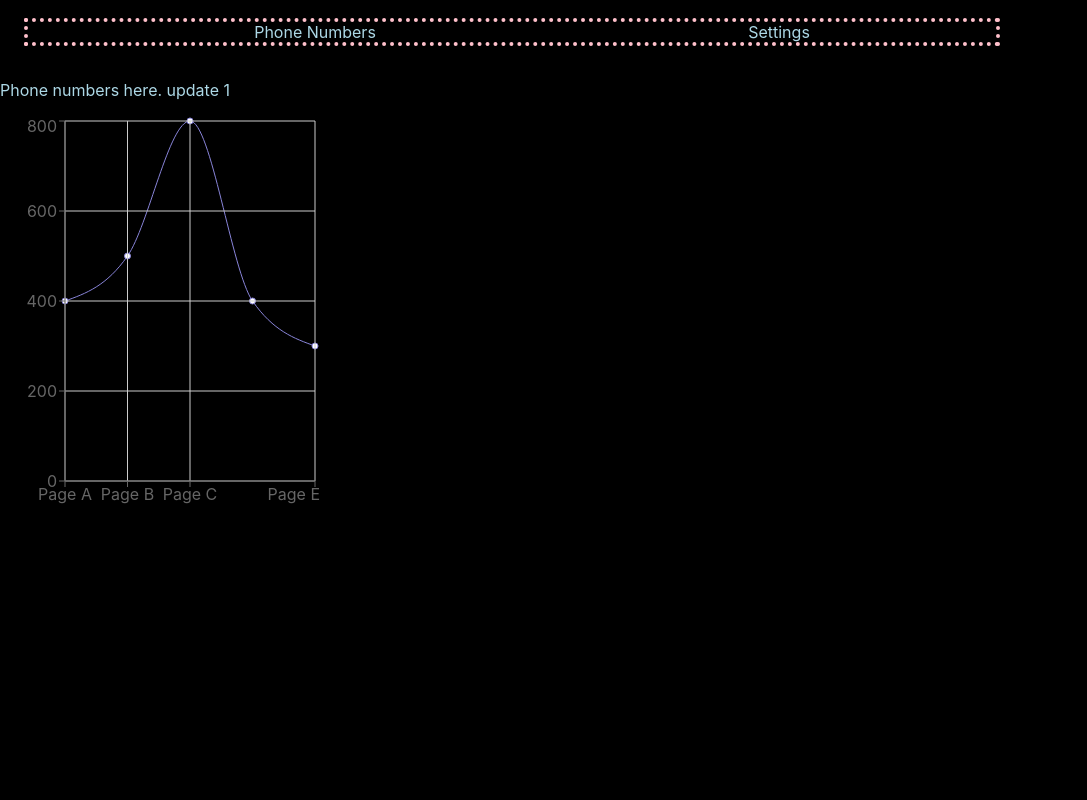
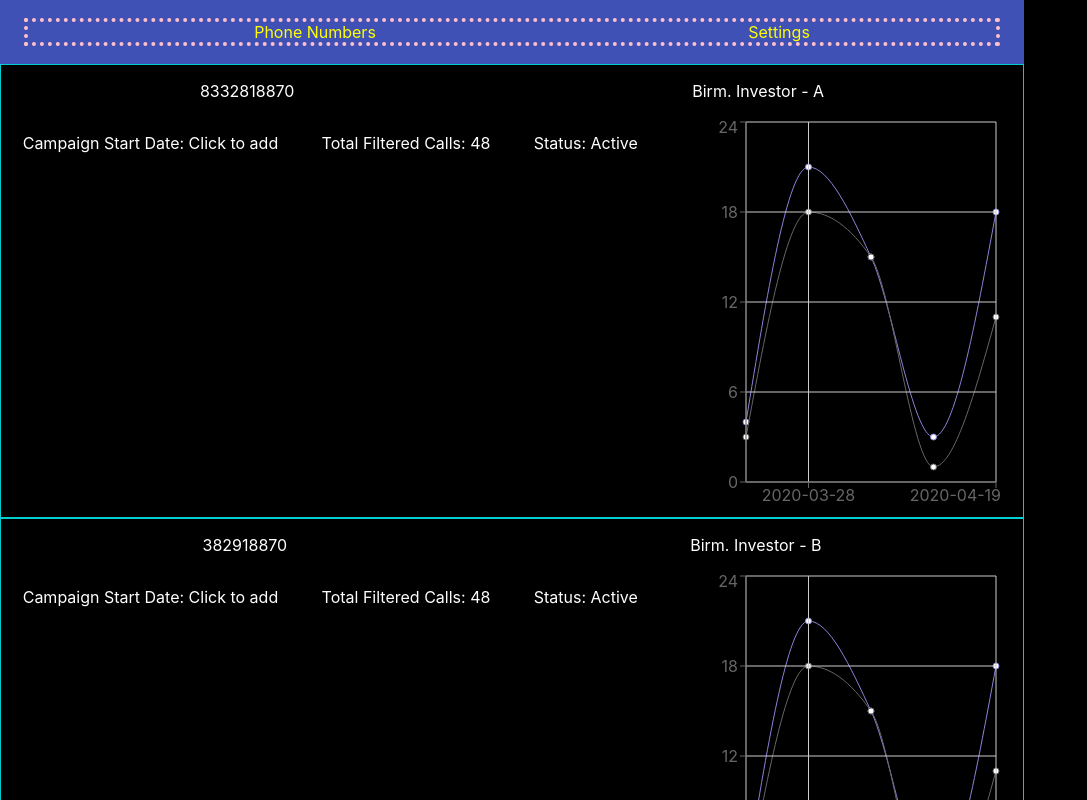
Before and after one commit to SeanDez/callTrackVoipFrontEnd, a React (Create React App) app: page /numbers in a window 1280 px wide. Shown: the top 800 px of the page, without its empty margins (0-1087 px from the left). Built offline with nearby package versions, Linux system fonts and the light colour scheme.

Commit message:
setup chart and fake data

```diff
--- a/src/App.css
+++ b/src/App.css
@@ -1,5 +1,14 @@
-* {
+body {
+  height: 100vh;
   background-color: black;
+  color: white;
+}
+
+a {
+  color: yellow;
+}
+
+a:visited {
   color: lightblue;
 }
 
--- /dev/null
+++ b/src/Utilities.tsx
@@ -0,0 +1,11 @@
+
+export default class Utilities {
+
+  static capitalize(string: string) {
+    if (string.length > 0) {
+      return string[0].toUpperCase() + string.slice(1);
+    }
+
+    return string;
+  }
+}
--- a/src/phoneCalls/PhoneCalls.tsx
+++ b/src/phoneCalls/PhoneCalls.tsx
@@ -1,33 +1,14 @@
 import React from 'react';
 import { LineChart, Line, CartesianGrid, XAxis, YAxis, Tooltip } from 'recharts';
-import { NONAME } from 'dns';
+import styled from 'styled-components';
+import { fakeData } from './fakeData';
+import { PhoneNumberData } from './PhoneNumberDataInterface';
+import Utilities from "../Utilities";
+import { WeeklyCallData } from "./WeeklyCallDataInterface";
 
-interface SingleCallData {
-  sourceNumber: string,
-  destinationNumber: string,
-  callTime: string
-}
+const data = fakeData
 
-interface NumberData {
-  phoneNumber: string,
-  campaignName: string | null,
-  callData: Array<SingleCallData>
-}
-
-const fakeData: NumberData[] = [
-  { phoneNumber: "8332818870", campaignName: "Birm. Investor - A", callData: [
-    { sourceNumber: "3823844123", destinationNumber: "8332818870", callTime: "00:32" },
-    { sourceNumber: "8323844123", destinationNumber: "2332818870", callTime: "00:12" }
-  ] },
-  { phoneNumber: "2632818870", campaignName: null, callData: [
-    { sourceNumber: "3823844123", destinationNumber: "8332818870", callTime: "00:32" },
-    { sourceNumber: "8323844123", destinationNumber: "2332818870", callTime: "00:12" }
-  ] },
-];
-
-interface PropsShape {}
-
-const data = [
+const data2 = [
   {name: 'Page A', uv: 400, pv: 2400, amt: 2400},
   {name: 'Page B', uv: 500, pv: 2400, amt: 2400},
   {name: 'Page C', uv: 800, pv: 2400, amt: 2400},
@@ -36,20 +17,48 @@ const data = [
 ];
 
 const tooltipWrapperStyle = {
-  width: 100,
   border: "1px solid black !important",
   padding: "0 !important",
   margin: "0 !important"
 }
 
+interface PropsShape {}
+
 export default (props: PropsShape) => (
   <section>
-    { fakeData.map
+    { fakeData.map((dataItem: PhoneNumberData) => {
+      const totalFilteredCalls = sumFilteredWeeklyCallCounts(dataItem.callData);
+
+      const recordStatus: string = Utilities.capitalize(dataItem.status);
+
+      return (
+        <OuterContainer>
+          <WrappedHeaderLine>
+            <p>{dataItem.phoneNumber}</p>
+            <p>{dataItem.campaignName || "Click to add a campaign name"}</p>
+          </WrappedHeaderLine>
+
+          <WrappedHeaderLine>
+            <p>Campaign Start Date: Click to add</p>
+            <p>Total Filtered Calls: {totalFilteredCalls}</p>
+            <p>Status: {recordStatus}</p>
+            <LineChart width={320} height={400} data={dataItem.callData}>
+              <Line type="monotone" dataKey="rawCallCount" stroke="#8884d8" />
+              <Line type="monotone" dataKey="filteredCallCount" stroke="#666" />
+              <CartesianGrid stroke="#ccc" />
+              <XAxis dataKey="weekMonthYear" />
+              <YAxis />
+              <Tooltip wrapperStyle={tooltipWrapperStyle} />
+            </LineChart>
+          </WrappedHeaderLine>
+        </OuterContainer>
+      )
+    })
 
     }
-    <p>Phone numbers here. update 1</p>
+    <p>Phone numbers here</p>
 
-    <LineChart width={320} height={400} data={data}>
+    <LineChart width={320} height={400} data={data2}>
       <Line type="monotone" dataKey="uv" stroke="#8884d8" />
       <CartesianGrid stroke="#ccc" />
       <XAxis dataKey="name" />
@@ -58,3 +67,21 @@ export default (props: PropsShape) => (
     </LineChart>
   </section>
 );
+
+const WrappedHeaderLine = styled.div`
+  display: flex;
+  flex-flow: row wrap;
+  justify-content: space-around;
+  max-width: 1200px;
+`;
+
+const OuterContainer = styled.div`
+  border: 1px solid darkturquoise;
+`;
+
+
+function sumFilteredWeeklyCallCounts(weeklyCounts: Array<WeeklyCallData>): number {
+  return weeklyCounts.reduce((runningTotal: number, currentObject) => {
+    return runningTotal + currentObject.filteredCallCount;
+  }, 0)
+}
--- /dev/null
+++ b/src/phoneCalls/PhoneNumberDataInterface.tsx
@@ -0,0 +1,9 @@
+import { WeeklyCallData } from './WeeklyCallDataInterface';
+import { PhoneNumberStatuses } from './PhoneNumberStatuses';
+
+export interface PhoneNumberData {
+  phoneNumber: string;
+  status: PhoneNumberStatuses;
+  campaignName: string | null;
+  callData: Array<WeeklyCallData>;
+}
--- /dev/null
+++ b/src/phoneCalls/PhoneNumberStatuses.tsx
@@ -0,0 +1,6 @@
+
+export enum PhoneNumberStatuses {
+  active = 'active',
+  inactive = 'inactive',
+  archived = 'archived'
+}
--- /dev/null
+++ b/src/phoneCalls/WeeklyCallDataInterface.tsx
@@ -0,0 +1,5 @@
+export interface WeeklyCallData {
+  weekMonthYear: string,
+  rawCallCount: number,
+  filteredCallCount: number
+}
--- /dev/null
+++ b/src/phoneCalls/fakeData.tsx
@@ -0,0 +1,86 @@
+import { PhoneNumberData } from "./PhoneNumberDataInterface";
+import { PhoneNumberStatuses } from "./PhoneNumberStatuses";
+
+export const fakeData: PhoneNumberData[] = [
+  {
+    phoneNumber: "8332818870", campaignName: "Birm. Investor - A", status: PhoneNumberStatuses.active, callData: [
+      { weekMonthYear: "2020-03-21", rawCallCount: 4, filteredCallCount: 3 },
+      { weekMonthYear: "2020-03-28", rawCallCount: 21, filteredCallCount: 18 },
+      { weekMonthYear: "2020-04-05", rawCallCount: 15, filteredCallCount: 15 },
+      { weekMonthYear: "2020-04-12", rawCallCount: 3, filteredCallCount: 1 },
+      { weekMonthYear: "2020-04-19", rawCallCount: 18, filteredCallCount: 11 }
+    ]
+  },
+  {
+    phoneNumber: "382918870", campaignName: "Birm. Investor - B", status: PhoneNumberStatuses.active, callData: [
+      { weekMonthYear: "2020-03-21", rawCallCount: 4, filteredCallCount: 3 },
+      { weekMonthYear: "2020-03-28", rawCallCount: 21, filteredCallCount: 18 },
+      { weekMonthYear: "2020-04-05", rawCallCount: 15, filteredCallCount: 15 },
+      { weekMonthYear: "2020-04-12", rawCallCount: 3, filteredCallCount: 1 },
+      { weekMonthYear: "2020-04-19", rawCallCount: 18, filteredCallCount: 11 }
+    ]
+  },
+  {
+    phoneNumber: "2632818870", campaignName: null, status: PhoneNumberStatuses.active, callData: [
+      { weekMonthYear: "2020-03-21", rawCallCount: 4, filteredCallCount: 3 },
+      { weekMonthYear: "2020-03-28", rawCallCount: 21, filteredCallCount: 18 },
+      { weekMonthYear: "2020-04-05", rawCallCount: 15, filteredCallCount: 15 },
+      { weekMonthYear: "2020-04-12", rawCallCount: 3, filteredCallCount: 1 },
+      { weekMonthYear: "2020-04-19", rawCallCount: 18, filteredCallCount: 11 }
+    ]
+  },
+  {
+    phoneNumber: "8332818870", campaignName: "Birm. Investor - A", status: PhoneNumberStatuses.inactive, callData: [
+      { weekMonthYear: "2020-03-21", rawCallCount: 4, filteredCallCount: 3 },
+      { weekMonthYear: "2020-03-28", rawCallCount: 21, filteredCallCount: 18 },
+      { weekMonthYear: "2020-04-05", rawCallCount: 15, filteredCallCount: 15 },
+      { weekMonthYear: "2020-04-12", rawCallCount: 3, filteredCallCount: 1 },
+      { weekMonthYear: "2020-04-19", rawCallCount: 18, filteredCallCount: 11 }
+    ]
+  },
+  {
+    phoneNumber: "382918870", campaignName: "Birm. Investor - B", status: PhoneNumberStatuses.inactive, callData: [
+      { weekMonthYear: "2020-03-21", rawCallCount: 4, filteredCallCount: 3 },
+      { weekMonthYear: "2020-03-28", rawCallCount: 21, filteredCallCount: 18 },
+      { weekMonthYear: "2020-04-05", rawCallCount: 15, filteredCallCount: 15 },
+      { weekMonthYear: "2020-04-12", rawCallCount: 3, filteredCallCount: 1 },
+      { weekMonthYear: "2020-04-19", rawCallCount: 18, filteredCallCount: 11 }
+    ]
+  },
+  {
+    phoneNumber: "2632818870", campaignName: null, status: PhoneNumberStatuses.inactive, callData: [
+      { weekMonthYear: "2020-03-21", rawCallCount: 4, filteredCallCount: 3 },
+      { weekMonthYear: "2020-03-28", rawCallCount: 21, filteredCallCount: 18 },
+      { weekMonthYear: "2020-04-05", rawCallCount: 15, filteredCallCount: 15 },
+      { weekMonthYear: "2020-04-12", rawCallCount: 3, filteredCallCount: 1 },
+      { weekMonthYear: "2020-04-19", rawCallCount: 18, filteredCallCount: 11 }
+    ]
+  },
+  {
+    phoneNumber: "8332818870", campaignName: "Birm. Investor - A", status: PhoneNumberStatuses.archived, callData: [
+      { weekMonthYear: "2020-03-21", rawCallCount: 4, filteredCallCount: 3 },
+      { weekMonthYear: "2020-03-28", rawCallCount: 21, filteredCallCount: 18 },
+      { weekMonthYear: "2020-04-05", rawCallCount: 15, filteredCallCount: 15 },
+      { weekMonthYear: "2020-04-12", rawCallCount: 3, filteredCallCount: 1 },
+      { weekMonthYear: "2020-04-19", rawCallCount: 18, filteredCallCount: 11 }
+    ]
+  },
+  {
+    phoneNumber: "382918870", campaignName: "Birm. Investor - B", status: PhoneNumberStatuses.archived, callData: [
+      { weekMonthYear: "2020-03-21", rawCallCount: 4, filteredCallCount: 3 },
+      { weekMonthYear: "2020-03-28", rawCallCount: 21, filteredCallCount: 18 },
+      { weekMonthYear: "2020-04-05", rawCallCount: 15, filteredCallCount: 15 },
+      { weekMonthYear: "2020-04-12", rawCallCount: 3, filteredCallCount: 1 },
+      { weekMonthYear: "2020-04-19", rawCallCount: 18, filteredCallCount: 11 }
+    ]
+  },
+  {
+    phoneNumber: "2632818870", campaignName: null, status: PhoneNumberStatuses.archived, callData: [
+      { weekMonthYear: "2020-03-21", rawCallCount: 4, filteredCallCount: 3 },
+      { weekMonthYear: "2020-03-28", rawCallCount: 21, filteredCallCount: 18 },
+      { weekMonthYear: "2020-04-05", rawCallCount: 15, filteredCallCount: 15 },
+      { weekMonthYear: "2020-04-12", rawCallCount: 3, filteredCallCount: 1 },
+      { weekMonthYear: "2020-04-19", rawCallCount: 18, filteredCallCount: 11 }
+    ]
+  },
+];
```
